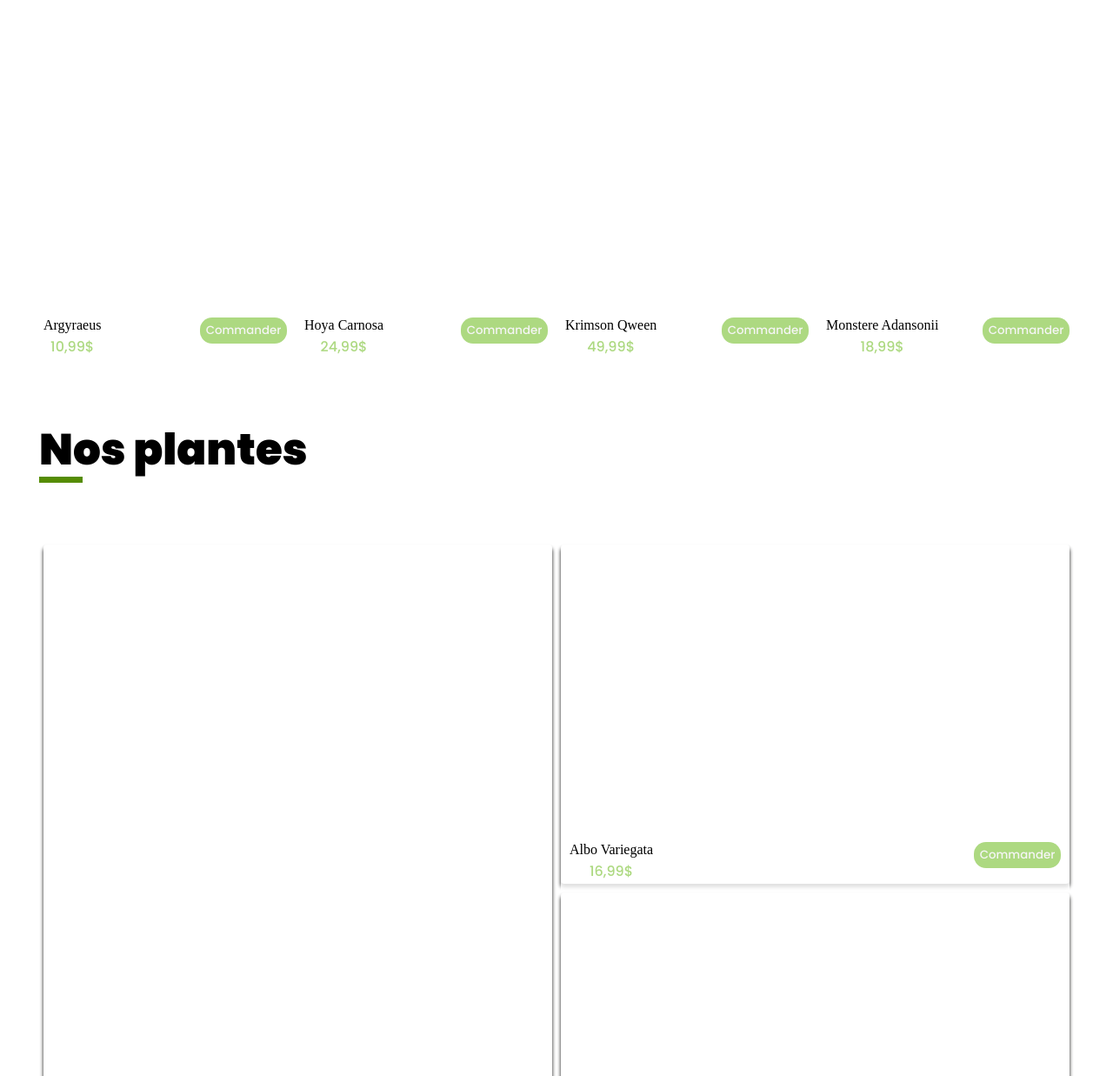
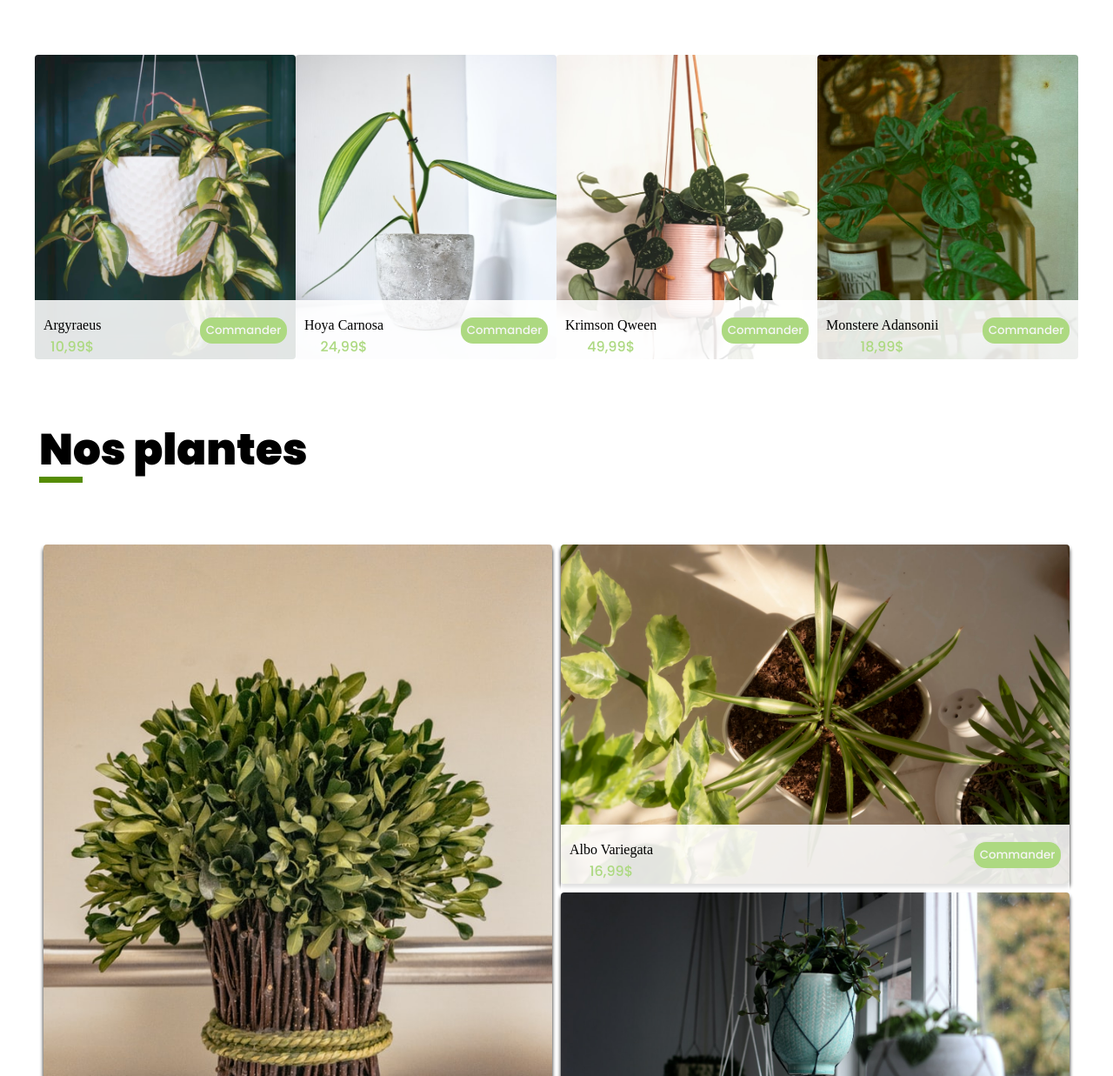
Before and after one commit to Tony-agent47/Nature-E-moi, a plain HTML site: page index.html in a window 1280 px wide. Shown: the part 763-2000 px from the top of the page at 87% size. Drawn offline with Linux system fonts and the light colour scheme; the site is published under a folder, as on GitHub Pages, so addresses that start at the root find nothing; a web font is replaced by a local one.

Commit message:
Update style.css

```diff
--- a/style.css
+++ b/style.css
@@ -170,25 +170,25 @@ a:hover {
  }
 
  .cadre_1{
-    background: url(/images/nos_meilleures_ventes/1.jpg)no-repeat;
+    background: url(images/nos_meilleures_ventes/1.jpg)no-repeat;
     background-size: cover;
     background-position:center
  }
 
  .cadre_2{
-    background: url(/images/nos_meilleures_ventes/2.jpg);
+    background: url(images/nos_meilleures_ventes/2.jpg);
     background-size: cover;
     background-position:center
  }
 
  .cadre_3{
-    background: url(/images/nos_meilleures_ventes/3.jpg);
+    background: url(images/nos_meilleures_ventes/3.jpg);
     background-size: cover;
     background-position:center
  }
 
  .cadre_4{
-    background: url(/images/nos_meilleures_ventes/4.jpg);
+    background: url(images/nos_meilleures_ventes/4.jpg);
     background-size: cover;
     background-position:center
  }
@@ -245,7 +245,7 @@ a:hover {
  }
 
  .grid_1{
-   background: url(/images/nos_plantes/1.jpg)no-repeat;
+   background: url(images/nos_plantes/1.jpg)no-repeat;
    background-size: cover;
    background-position: center;
    grid-column: 1/3;
@@ -253,21 +253,21 @@ a:hover {
  }
 
  .grid_2{
-  background: url(/images/nos_plantes/2.jpg)no-repeat;
+  background: url(images/nos_plantes/2.jpg)no-repeat;
   background-size: cover;
   background-position: center;
   grid-column: 3/5;
  }
 
  .grid_3{
-  background: url(/images/nos_plantes/3.jpg)no-repeat;
+  background: url(images/nos_plantes/3.jpg)no-repeat;
   background-size: cover;
   background-position: center;
   grid-column: 3/5;
  }
 
  .grid_4{
-  background: url(/images/nos_plantes/4.jpg)no-repeat;
+  background: url(images/nos_plantes/4.jpg)no-repeat;
   background-size: cover;
   background-position: center;
   grid-column: 1;
@@ -275,7 +275,7 @@ a:hover {
  }
 
  .grid_5{
-  background: url(/images/nos_plantes/5.jpg)no-repeat;
+  background: url(images/nos_plantes/5.jpg)no-repeat;
   background-size: cover;
   background-position: center;
   grid-column: 2/4;
@@ -283,7 +283,7 @@ a:hover {
  }
 
  .grid_6{
-  background: url(/images/nos_plantes/6.jpg)no-repeat;
+  background: url(images/nos_plantes/6.jpg)no-repeat;
   background-size: cover;
   background-position: center;
   grid-column: 4;
```
